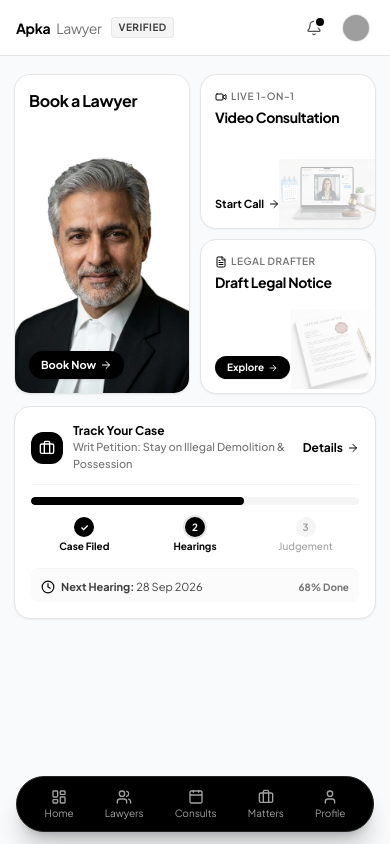
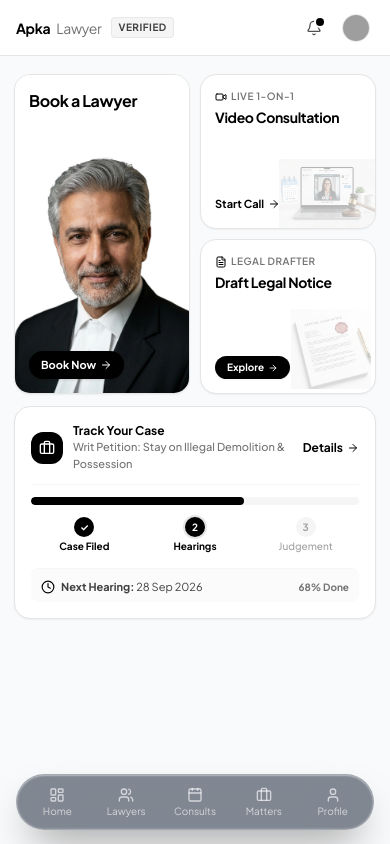
Before and after one commit to supportquranic/apkalawyer, a React (Vite) app: page /client in a window 390 px wide. Built offline with nearby package versions, Linux system fonts and the light colour scheme; grey boxes are pictures that could not be loaded.

Commit message:
feat: remake floating mobile navbar with realistic frosted glassmorphism pill effect matching reference

```diff
--- a/src/layouts/ClientLayout.tsx
+++ b/src/layouts/ClientLayout.tsx
@@ -153,10 +153,10 @@ export const ClientLayout: React.FC = () => {
         </main>
       </div>
 
-      {/* Mobile Floating Bottom Navigation Bar */}
+      {/* Mobile Floating Bottom Navigation Bar (Hyper-Realistic Frosted Glass Pill) */}
       <nav
         aria-label="Mobile Navigation"
-        className="fixed bottom-3 inset-x-4 max-w-md mx-auto bg-black text-white shadow-xl shadow-black/20 rounded-full px-3 py-2 flex items-center justify-around z-50 md:hidden border border-neutral-800"
+        className="fixed bottom-3.5 inset-x-4 max-w-sm mx-auto glass-pill-container rounded-full p-1.5 flex items-center justify-between z-50 md:hidden transition-all duration-300"
       >
         {mobileBottomNavItems.map((item) => {
           const Icon = item.icon;
@@ -166,13 +166,13 @@ export const ClientLayout: React.FC = () => {
               key={item.path}
               to={item.path}
               className={cn(
-                'flex flex-col items-center justify-center py-1 px-3 rounded-full text-[10px] transition-all',
+                'flex-1 flex flex-col items-center justify-center py-1.5 px-2 rounded-full text-[10px] transition-all duration-200',
                 isActive
-                  ? 'text-white font-bold bg-neutral-800 scale-105'
-                  : 'text-neutral-400 hover:text-white'
+                  ? 'glass-pill-active font-semibold'
+                  : 'glass-pill-inactive font-normal'
               )}
             >
-              <Icon className={cn('h-4 w-4 mb-0.5', isActive ? 'text-white' : 'text-neutral-400')} />
+              <Icon className={cn('h-4 w-4 mb-0.5', isActive ? 'text-white' : 'text-white/65')} />
               <span className="leading-tight">{item.label}</span>
             </Link>
           );
--- a/src/styles/index.css
+++ b/src/styles/index.css
@@ -57,3 +57,34 @@
 .animate-float-subtle {
   animation: floatSubtle 3s ease-in-out infinite;
 }
+
+/* Hyper-realistic Apple frosted glass pill navigation */
+.glass-pill-container {
+  background: rgba(30, 41, 59, 0.55);
+  backdrop-filter: blur(28px) saturate(190%);
+  -webkit-backdrop-filter: blur(28px) saturate(190%);
+  border: 1px solid rgba(255, 255, 255, 0.28);
+  box-shadow:
+    inset 0 1px 1.5px 0 rgba(255, 255, 255, 0.45),
+    inset 0 -1px 2px 0 rgba(255, 255, 255, 0.12),
+    0 20px 40px -15px rgba(0, 0, 0, 0.5);
+}
+
+.glass-pill-active {
+  background: rgba(15, 23, 42, 0.68);
+  box-shadow:
+    inset 0 1px 1px 0 rgba(255, 255, 255, 0.22),
+    inset 0 -1px 1px 0 rgba(0, 0, 0, 0.4),
+    0 2px 6px 0 rgba(0, 0, 0, 0.25);
+  color: #ffffff;
+}
+
+.glass-pill-inactive {
+  color: rgba(255, 255, 255, 0.65);
+  background: transparent;
+}
+
+.glass-pill-inactive:hover {
+  color: #ffffff;
+  background: rgba(255, 255, 255, 0.08);
+}
```
